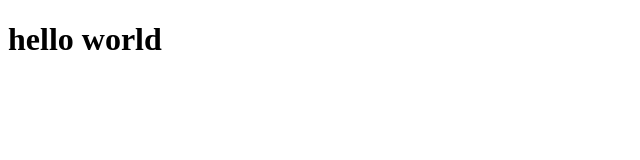
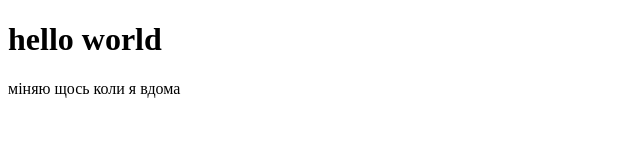
Before and after one commit to RostyslavL11/work, a plain HTML site: page index.html in a window 1280 px wide. Shown: the whole page, without its empty margins (0-640 px from the left). Drawn offline with Linux system fonts and the light colour scheme.

Commit message:
параграф

```diff
--- a/index.html
+++ b/index.html
@@ -9,6 +9,7 @@
 
 <body>
     <h1>hello world</h1>
+    <p>міняю щось коли я вдома</p>
 </body>
 
 </html>
```
